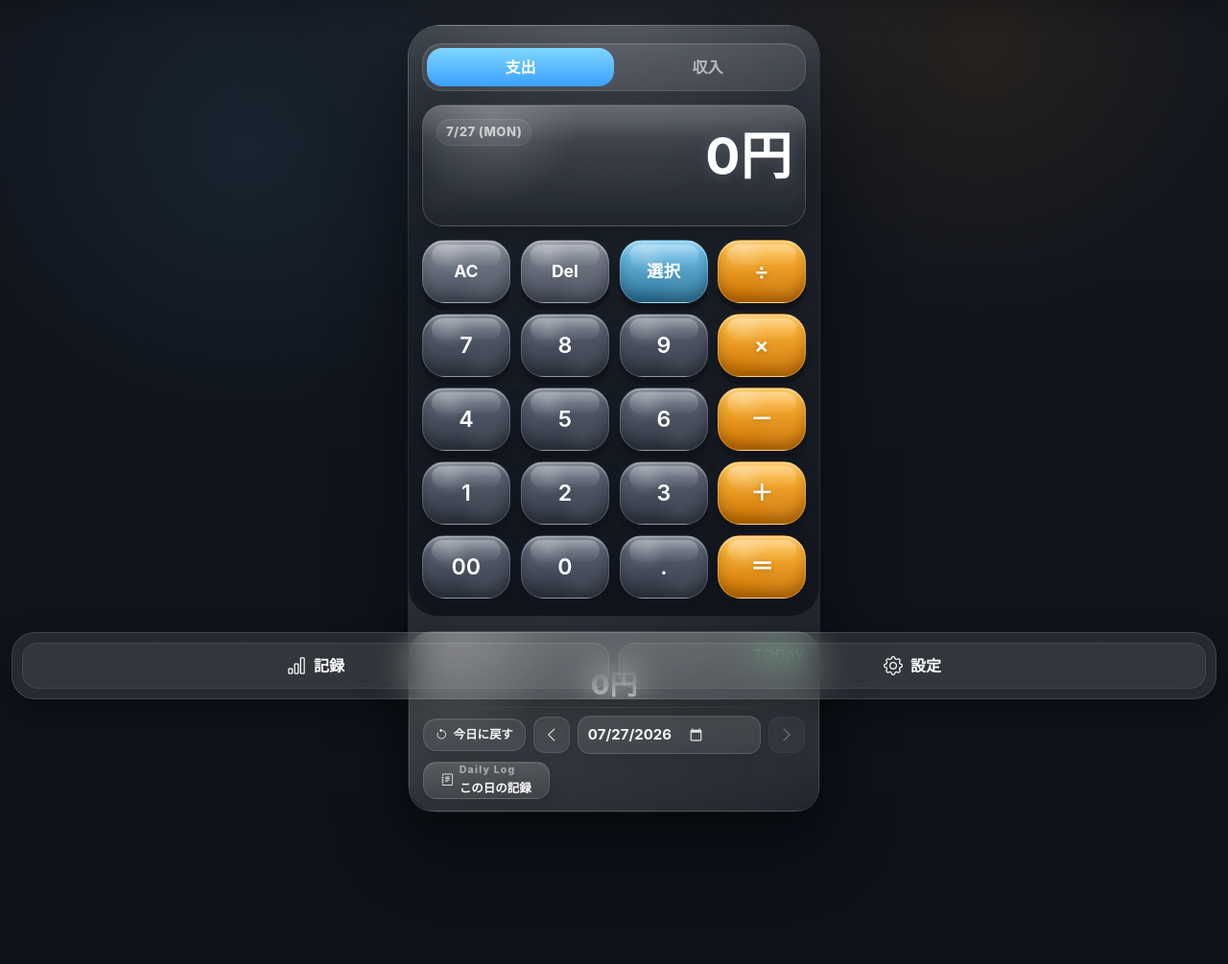
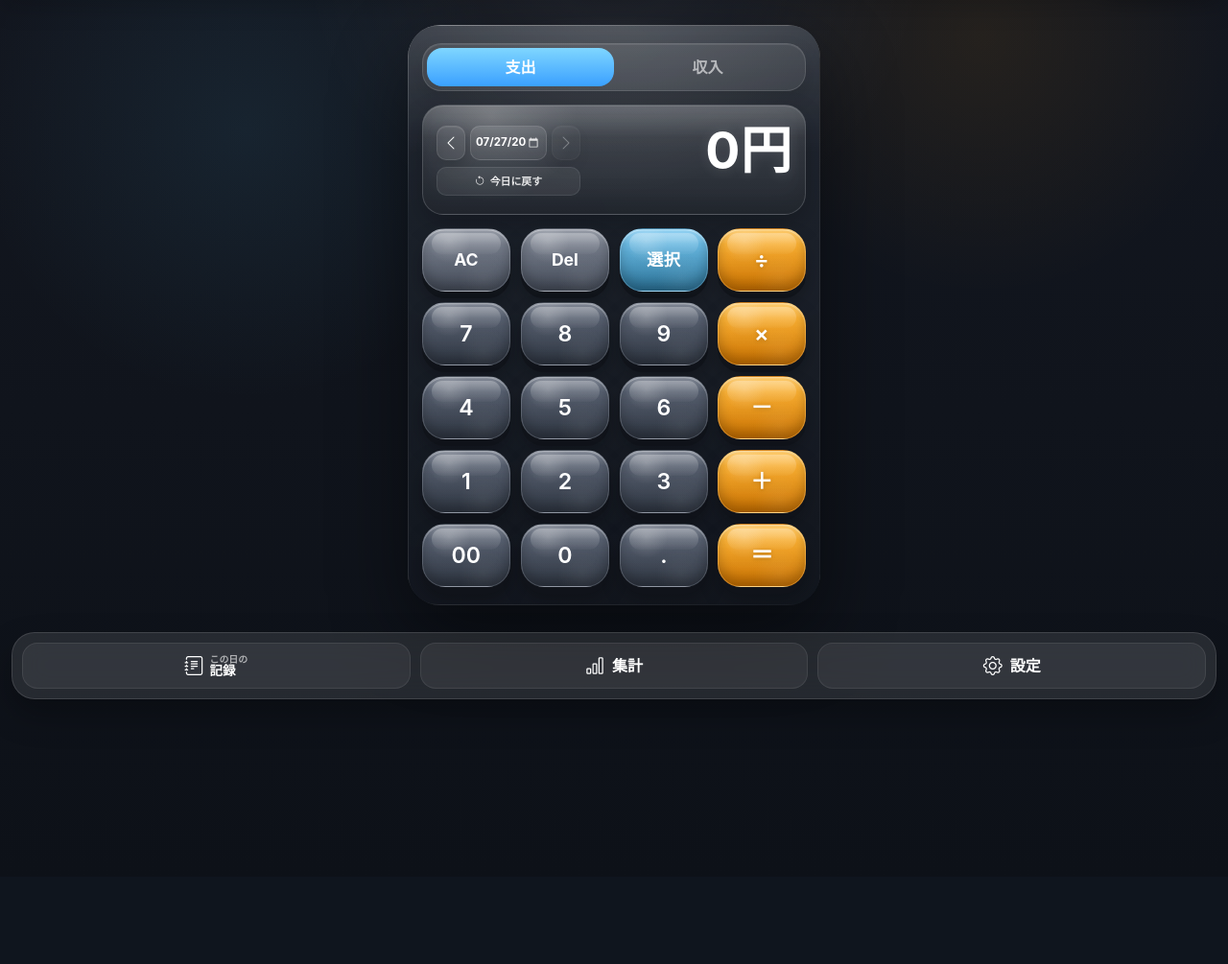
Before and after one commit to yukiakimori0317-art/simpleledger, a Django app: page / in a window 1280 px wide. Shown: the part 59-1064 px from the top of the page at 96% size. After the commit the page ends 788 px from the top, so only its background shows below. Run offline with Django 5.2, Linux system fonts and the light colour scheme; a user stored in the database is signed in; tables that the repository leaves empty hold one stand-in row (values such as "Sample post").

Commit message:
index画面と設定画面のUI改善

```diff
--- a/kakeibo/templates/kakeibo/index.html
+++ b/kakeibo/templates/kakeibo/index.html
@@ -26,20 +26,60 @@
                 </div>
 
 <div class="display-panel">
-    <div class="display-date-chip">
-        {{ target_date|date:"n/j" }}
-        {% if target_date|date:"w" == "0" %}(SUN)
-        {% elif target_date|date:"w" == "1" %}(MON)
-        {% elif target_date|date:"w" == "2" %}(TUE)
-        {% elif target_date|date:"w" == "3" %}(WED)
-        {% elif target_date|date:"w" == "4" %}(THU)
-        {% elif target_date|date:"w" == "5" %}(FRI)
-        {% elif target_date|date:"w" == "6" %}(SAT)
+
+    <div class="display-main-row">
+
+        <div class="display-date-area">
+
+            <div class="display-date-nav">
+
+                <a href="{% url 'kakeibo:index' %}?date={{ prev_input_date|date:'Y-m-d' }}"
+                   class="display-date-nav-btn"
+                   aria-label="前日">
+                    <i class="bi bi-chevron-left"></i>
+                </a>
+
+                <form method="get" class="display-date-form" id="entry-date-form">
+                    <input type="date"
+                           name="date"
+                           id="entry-date-input"
+                           class="display-date-input"
+                           value="{{ target_date|date:'Y-m-d' }}"
+                           max="{{ today|date:'Y-m-d' }}">
+                </form>
+
+                {% if can_go_next %}
+                <a href="{% url 'kakeibo:index' %}?date={{ next_input_date|date:'Y-m-d' }}"
+                   class="display-date-nav-btn"
+                   aria-label="翌日">
+                    <i class="bi bi-chevron-right"></i>
+                </a>
+                {% else %}
+                <button type="button"
+                        class="display-date-nav-btn is-disabled"
+                        aria-label="翌日"
+                        disabled>
+                    <i class="bi bi-chevron-right"></i>
+                </button>
                 {% endif %}
-    </div>
-
+
+            </div>
+
+            <a href="{% url 'kakeibo:index' %}"
+               class="display-today-btn">
+                <i class="bi bi-arrow-counterclockwise"></i>
+                <span>今日に戻す</span>
+            </a>
+
+        </div>
+
+        <div class="display-value-area">
             <div class="amount-display" id="amount-display">0円</div>
             <div class="formula-display" id="formula-display">&nbsp;</div>
+        </div>
+
+    </div>
+
 </div>
 
                 <form id="expense-form" method="post" action="{% url 'kakeibo:ajax_add_entry' %}">
@@ -85,67 +125,7 @@
                 </div>
             </div>
 
-            <div class="today-summary-card summary-reveal mx-auto">
-                <div class="today-summary-top">
-                    <div class="today-chip {% if is_today_input_date %}is-today{% else %}is-past{% endif %}"
-                        id="summary-state-chip">
-                        {% if is_today_input_date %}
-                        TODAY
-                        {% else %}
-                        PAST
-                        {% endif %}
-                    </div>
-                </div>
-
-                <div class="today-summary-main">
-                    <div class="today-summary-amount" id="summary-expense-total">
-                        {{ expense_total|intcomma }}円
-                    </div>
-                </div>
-
-                <div class="today-summary-divider"></div>
-
-                <div class="today-summary-bottom">
-    <a href="{% url 'kakeibo:index' %}" class="mini-action-btn mini-action-soft">
-        <i class="bi bi-arrow-counterclockwise"></i>
-        <span>今日に戻す</span>
-    </a>
-
-    <a href="{% url 'kakeibo:index' %}?date={{ prev_input_date|date:'Y-m-d' }}" class="date-nav-btn"
-        aria-label="前日">
-                        <i class="bi bi-chevron-left"></i>
-                    </a>
-
-                    <form method="get" class="entry-date-form" id="entry-date-form">
-                        <input type="date" name="date" id="entry-date-input" class="entry-date-input"
-                            value="{{ target_date|date:'Y-m-d' }}" max="{{ today|date:'Y-m-d' }}">
-                    </form>
-
-                    {% if can_go_next %}
-                    <a href="{% url 'kakeibo:index' %}?date={{ next_input_date|date:'Y-m-d' }}" class="date-nav-btn"
-                        aria-label="翌日">
-                        <i class="bi bi-chevron-right"></i>
-                    </a>
-                    {% else %}
-                    <button type="button" class="date-nav-btn is-disabled" aria-label="翌日" disabled>
-                        <i class="bi bi-chevron-right"></i>
-                    </button>
-                    {% endif %}
-                </div>
-
-                <div class="today-summary-actions">
-
-
-                    <a href="{% url 'kakeibo:history' %}?date={{ target_date|date:'Y-m-d' }}"
-                       class="mini-action-btn mini-action-history">
-                        <i class="bi bi-journal-text"></i>
-                        <div>
-                            <div class="mini-label">Daily Log</div>
-                            <span>この日の記録</span>
-                        </div>
-                    </a>
-                </div>
-            </div>
+
         </div>
     </div>
 
@@ -207,14 +187,26 @@
 </div>
 
 <nav class="bottom-nav">
+
+    <a href="{% url 'kakeibo:history' %}?date={{ target_date|date:'Y-m-d' }}"
+       class="bottom-nav-btn bottom-nav-btn-daily">
+        <i class="bi bi-journal-text fs-5"></i>
+        <span class="bottom-nav-text">
+            <small>この日の</small>
+            <strong>記録</strong>
+        </span>
+    </a>
+
     <a href="{% url 'kakeibo:summary' %}" class="bottom-nav-btn">
         <i class="bi bi-bar-chart fs-5"></i>
-        <span>記録</span>
+        <span>集計</span>
     </a>
+
     <a href="{% url 'kakeibo:category_list' %}" class="bottom-nav-btn">
         <i class="bi bi-gear fs-5"></i>
         <span>設定</span>
     </a>
+
 </nav>
 </div>
 
@@ -569,6 +561,120 @@
             0 10px 26px rgba(0, 0, 0, 0.22);
     }
 
+    .display-main-row {
+    position: relative;
+    z-index: 2;
+    display: flex;
+    align-items: center;
+    gap: 12px;
+}
+
+.display-date-area {
+    width: 150px;
+    flex: 0 0 150px;
+    display: flex;
+    flex-direction: column;
+    gap: 7px;
+}
+
+.display-date-nav {
+    display: flex;
+    align-items: center;
+    gap: 5px;
+}
+
+.display-date-nav-btn {
+    width: 30px;
+    min-width: 30px;
+    height: 36px;
+    flex: 0 0 30px;
+    padding: 0;
+    border-radius: 10px;
+    display: inline-flex;
+    align-items: center;
+    justify-content: center;
+    text-decoration: none;
+    color: #fff;
+    background: rgba(255, 255, 255, 0.08);
+    border: 1px solid rgba(255, 255, 255, 0.10);
+    box-shadow:
+        inset 0 1px 0 rgba(255, 255, 255, 0.08),
+        0 6px 14px rgba(0, 0, 0, 0.14);
+}
+
+.display-date-nav-btn:active {
+    transform: translateY(1px);
+}
+
+.display-date-nav-btn.is-disabled {
+    opacity: 0.35;
+}
+
+.display-date-form {
+    flex: 1;
+    min-width: 0;
+    margin: 0;
+}
+
+.display-date-input {
+    width: 100%;
+    height: 36px;
+    min-width: 0;
+    box-sizing: border-box;
+    padding: 0 5px;
+    border-radius: 10px;
+    border: 1px solid rgba(255, 255, 255, 0.12);
+    background:
+        linear-gradient(
+            180deg,
+            rgba(255, 255, 255, 0.12),
+            rgba(255, 255, 255, 0.07)
+        );
+    color: #fff;
+    font-size: 0.72rem;
+    font-weight: 700;
+    -webkit-appearance: none;
+    appearance: none;
+}
+
+.display-date-input::-webkit-calendar-picker-indicator {
+    filter: invert(1) brightness(1.5);
+    opacity: 0.85;
+    cursor: pointer;
+}
+
+.display-date-input:focus {
+    outline: none;
+    border-color: rgba(90, 200, 250, 0.45);
+    box-shadow: 0 0 0 3px rgba(90, 200, 250, 0.10);
+}
+
+.display-today-btn {
+    width: 100%;
+    min-height: 30px;
+    display: inline-flex;
+    align-items: center;
+    justify-content: center;
+    gap: 5px;
+    padding: 0 7px;
+    border-radius: 10px;
+    text-decoration: none;
+    color: rgba(255, 255, 255, 0.88);
+    background: rgba(255, 255, 255, 0.07);
+    border: 1px solid rgba(255, 255, 255, 0.09);
+    font-size: 0.68rem;
+    font-weight: 800;
+}
+
+.display-today-btn:active {
+    transform: translateY(1px);
+}
+
+.display-value-area {
+    flex: 1;
+    min-width: 0;
+}
+
     .display-panel::before {
         content: "";
         position: absolute;
@@ -580,7 +686,7 @@
     }
 
     .amount-display {
-        min-height: 78px;
+    min-height: 66px;
     display: flex;
     align-items: center;
     justify-content: flex-end;
@@ -1108,7 +1214,7 @@
     bottom: 12px;
     z-index: 1100;
     display: grid;
-        grid-template-columns: 1fr 1fr;
+    grid-template-columns: repeat(3, 1fr);
     gap: 10px;
     padding: 10px;
     border-radius: 24px;
@@ -1137,6 +1243,29 @@
         transform: translateY(1px);
     }
 
+    .bottom-nav-btn-daily {
+    gap: 6px;
+}
+
+.bottom-nav-text {
+    display: flex;
+    flex-direction: column;
+    align-items: flex-start;
+    line-height: 1.05;
+}
+
+.bottom-nav-text small {
+    font-size: 0.62rem;
+    font-weight: 700;
+    color: rgba(255, 255, 255, 0.62);
+}
+
+.bottom-nav-text strong {
+    font-size: 0.84rem;
+    font-weight: 800;
+    color: #fff;
+}
+
     .entry-type-toggle {
         margin-bottom: 14px;
     }
@@ -1216,20 +1345,7 @@
         margin-bottom: 2px;
     }
 
-    .display-date-chip {
-    position: absolute;
-    top: 14px;
-    left: 14px;
-    z-index: 2;
-    padding: 3px 9px;
-    border-radius: 999px;
-    font-size: 0.82rem;
-    font-weight: 800;
-    letter-spacing: 0.03em;
-    color: rgba(255, 255, 255, 0.66);
-    background: rgba(255, 255, 255, 0.06);
-    border: 1px solid rgba(255, 255, 255, 0.08);
-}
+
 
     @media (max-width: 420px) {
         .page-logo {
```
Also changed, not shown: kakeibo/templates/kakeibo/category_list.html (+40 -7 lines). Lines whose indentation alone changed are shown as unchanged.
